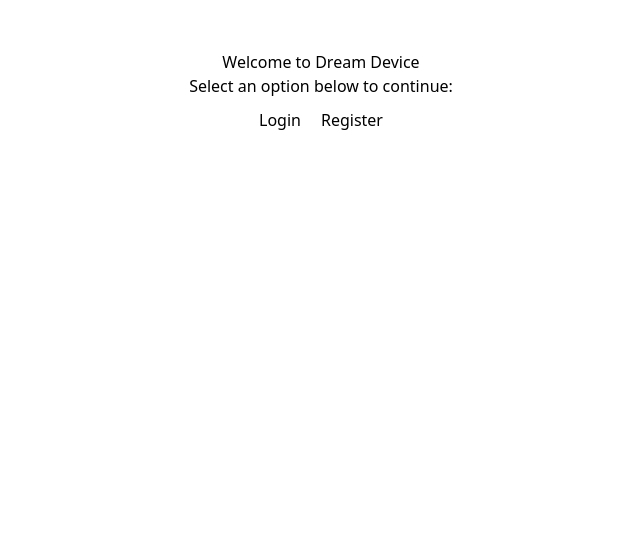
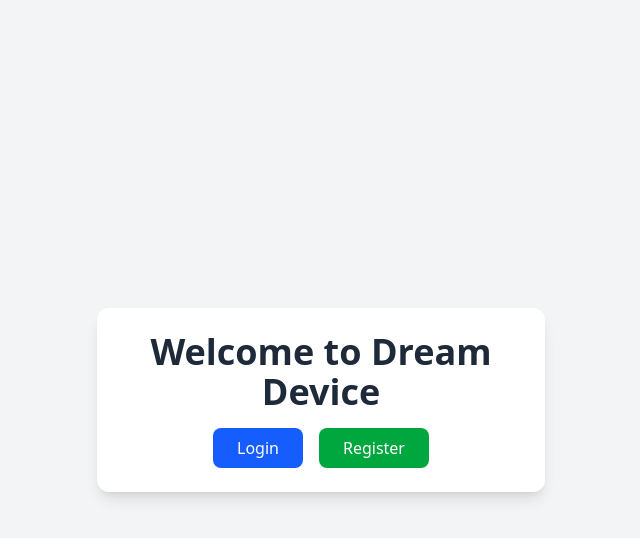
Before and after one commit to LVSJanakiRamaraju/DreamDevice, a React (Vite) app in the folder frontend/: page / in a window 1280 px wide. Shown: the top 538 px of the page, without its empty margins (319-959 px from the left). Built offline with nearby package versions, Linux system fonts and the light colour scheme.

Commit message:
Added styling  login, Register and home page

```diff
--- a/frontend/src/pages/Home.jsx
+++ b/frontend/src/pages/Home.jsx
@@ -2,15 +2,24 @@ import { Link } from 'react-router-dom';
 
 const Home = () => {
   return (
-    <div style={{ textAlign: 'center', marginTop: '50px' }}>
-      <h1>Welcome to Dream Device</h1>
-      <p>Select an option below to continue:</p>
-      <Link to="/login">
-        <button style={{ margin: '10px' }}>Login</button>
-      </Link>
-      <Link to="/register">
-        <button style={{ margin: '10px' }}>Register</button>
-      </Link>
+    <div className="min-h-screen flex flex-col justify-center items-center bg-gray-100 dark:bg-gray-900 text-gray-800 dark:text-white transition-colors duration-300">
+
+      <div className="text-center p-6 rounded-xl shadow-lg bg-white dark:bg-gray-800 max-w-md w-full">
+        <h1 className="text-4xl font-bold mb-4">Welcome to Dream Device</h1>
+
+        <div className="flex justify-center space-x-4">
+          <Link to="/login">
+            <button className="px-6 py-2 bg-blue-600 hover:bg-blue-700 text-white rounded-lg transition">
+              Login
+            </button>
+          </Link>
+          <Link to="/register">
+            <button className="px-6 py-2 bg-green-600 hover:bg-green-700 text-white rounded-lg transition">
+              Register
+            </button>
+          </Link>
+        </div>
+      </div>
     </div>
   );
 };
```
